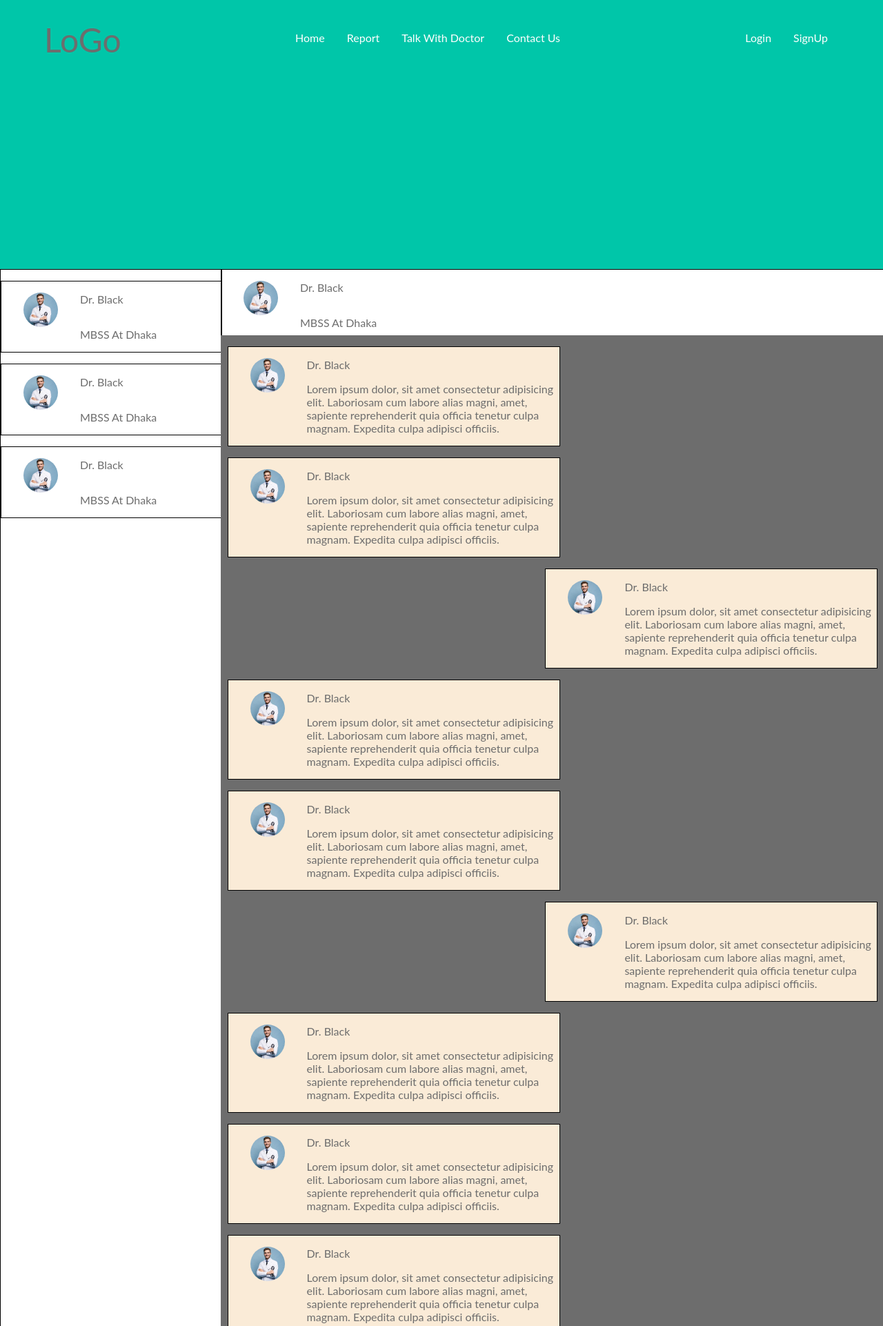
After one commit to raiyan-rahman03/CSB_Project, a Python web app: template Templates/chat_with_doctor.html in a window 1280 px wide. The commit adds this page. Shown: the top 1922 px of the page at 69% size. Run offline with Jinja, Linux system fonts and the light colour scheme; the template is opened without the code that fills it, so the values that code supplies are empty.

Commit message:
Homepage and Chat Page Layout Updated

```diff
--- /dev/null
+++ b/Templates/chat_with_doctor.html
@@ -0,0 +1,271 @@
+<html lang="en">
+  <head>
+    <meta charset="UTF-8" />
+    <meta name="viewport" content="width=device-width, initial-scale=1.0" />
+    <title>MedVisual</title>
+    <link rel="stylesheet" href="css/style.css" />
+    <link rel="stylesheet" href="css/owl.carousel.min.css" />
+    <link rel="stylesheet" href="css/owl.theme.default.min.css" />
+  </head>
+  <body>
+    <header>
+      <!-- Navbar -->
+      <nav>
+        <div class="container flex-row space_between">
+          <div class="flex-row space_around logo-icon-wrapper">
+            <div class="logo">LoGo</div>
+            <div class="icon-show-off" id="showContentButton">
+              <span>+</span>
+            </div>
+          </div>
+          <div class="nav-item">
+            <ul class="flex-row space_around">
+              <li><a href="">Home</a></li>
+              <li><a href="">Report</a></li>
+              <li><a href="">Talk With Doctor</a></li>
+              <li><a href="">Contact Us</a></li>
+            </ul>
+          </div>
+          <div class="user">
+            <ul class="flex-row space_around">
+              <li><a href="">Login</a></li>
+              <li><a href="">SignUp</a></li>
+            </ul>
+          </div>
+        </div>
+      </nav>
+    </header>
+
+    <section id="all-chat">
+      <div class="single-chat-acc flex-row">
+        <div class="single-chat-image">
+          <img src="Image/doctor_img.jpg" alt="" />
+        </div>
+        <div class="single-chat-acc-simple-details flex-column">
+          <p>Dr. Black</p>
+          <p>MBSS At Dhaka</p>
+        </div>
+      </div>
+      <div class="single-chat-acc flex-row">
+        <div class="single-chat-image">
+          <img src="Image/doctor_img.jpg" alt="" />
+        </div>
+        <div class="single-chat-acc-simple-details flex-column">
+          <p>Dr. Black</p>
+          <p>MBSS At Dhaka</p>
+        </div>
+      </div>
+      <div class="single-chat-acc flex-row">
+        <div class="single-chat-image">
+          <img src="Image/doctor_img.jpg" alt="" />
+        </div>
+        <div class="single-chat-acc-simple-details flex-column">
+          <p>Dr. Black</p>
+          <p>MBSS At Dhaka</p>
+        </div>
+      </div>
+    </section>
+
+    <section id="msg-option">
+      <div class="messege-header flex-row">
+        <div class="message-header-image">
+          <img src="Image/doctor_img.jpg" alt="" />
+        </div>
+        <div class="message-header-details flex-column">
+          <p>Dr. Black</p>
+          <p>MBSS At Dhaka</p>
+        </div>
+      </div>
+
+      <div class="all-msg">
+        <div class="single-msg-full">
+          <div class="single-msg flex-row left-msg">
+            <div class="msg-image">
+              <img src="Image/doctor_img.jpg" alt="" />
+            </div>
+            <div class="msges">
+              <p>Dr. Black</p>
+              <p class="actual-msg">
+                Lorem ipsum dolor, sit amet consectetur adipisicing elit.
+                Laboriosam cum labore alias magni, amet, sapiente reprehenderit
+                quia officia tenetur culpa magnam. Expedita culpa adipisci
+                officiis.
+              </p>
+            </div>
+          </div>
+        </div>
+        <div class="single-msg-full">
+          <div class="single-msg flex-row left-msg">
+            <div class="msg-image">
+              <img src="Image/doctor_img.jpg" alt="" />
+            </div>
+            <div class="msges">
+              <p>Dr. Black</p>
+              <p class="actual-msg">
+                Lorem ipsum dolor, sit amet consectetur adipisicing elit.
+                Laboriosam cum labore alias magni, amet, sapiente reprehenderit
+                quia officia tenetur culpa magnam. Expedita culpa adipisci
+                officiis.
+              </p>
+            </div>
+          </div>
+        </div>
+        <div class="single-msg-full">
+          <div class="single-msg flex-row right-msg">
+            <div class="msg-image">
+              <img src="Image/doctor_img.jpg" alt="" />
+            </div>
+            <div class="msges">
+              <p>Dr. Black</p>
+              <p class="actual-msg">
+                Lorem ipsum dolor, sit amet consectetur adipisicing elit.
+                Laboriosam cum labore alias magni, amet, sapiente reprehenderit
+                quia officia tenetur culpa magnam. Expedita culpa adipisci
+                officiis.
+              </p>
+            </div>
+          </div>
+        </div>
+        <div class="single-msg-full">
+          <div class="single-msg flex-row left-msg">
+            <div class="msg-image">
+              <img src="Image/doctor_img.jpg" alt="" />
+            </div>
+            <div class="msges">
+              <p>Dr. Black</p>
+              <p class="actual-msg">
+                Lorem ipsum dolor, sit amet consectetur adipisicing elit.
+                Laboriosam cum labore alias magni, amet, sapiente reprehenderit
+                quia officia tenetur culpa magnam. Expedita culpa adipisci
+                officiis.
+              </p>
+            </div>
+          </div>
+        </div>
+        <div class="single-msg-full">
+          <div class="single-msg flex-row left-msg">
+            <div class="msg-image">
+              <img src="Image/doctor_img.jpg" alt="" />
+            </div>
+            <div class="msges">
+              <p>Dr. Black</p>
+              <p class="actual-msg">
+                Lorem ipsum dolor, sit amet consectetur adipisicing elit.
+                Laboriosam cum labore alias magni, amet, sapiente reprehenderit
+                quia officia tenetur culpa magnam. Expedita culpa adipisci
+                officiis.
+              </p>
+            </div>
+          </div>
+        </div>
+        <div class="single-msg-full">
+          <div class="single-msg flex-row right-msg">
+            <div class="msg-image">
+              <img src="Image/doctor_img.jpg" alt="" />
+            </div>
+            <div class="msges">
+              <p>Dr. Black</p>
+              <p class="actual-msg">
+                Lorem ipsum dolor, sit amet consectetur adipisicing elit.
+                Laboriosam cum labore alias magni, amet, sapiente reprehenderit
+                quia officia tenetur culpa magnam. Expedita culpa adipisci
+                officiis.
+              </p>
+            </div>
+          </div>
+        </div>
+        <div class="single-msg-full">
+            <div class="single-msg flex-row left-msg">
+              <div class="msg-image">
+                <img src="Image/doctor_img.jpg" alt="" />
+              </div>
+              <div class="msges">
+                <p>Dr. Black</p>
+                <p class="actual-msg">
+                  Lorem ipsum dolor, sit amet consectetur adipisicing elit.
+                  Laboriosam cum labore alias magni, amet, sapiente reprehenderit
+                  quia officia tenetur culpa magnam. Expedita culpa adipisci
+                  officiis.
+                </p>
+              </div>
+            </div>
+        </div>
+          <div class="single-msg-full">
+            <div class="single-msg flex-row left-msg">
+              <div class="msg-image">
+                <img src="Image/doctor_img.jpg" alt="" />
+              </div>
+              <div class="msges">
+                <p>Dr. Black</p>
+                <p class="actual-msg">
+                  Lorem ipsum dolor, sit amet consectetur adipisicing elit.
+                  Laboriosam cum labore alias magni, amet, sapiente reprehenderit
+                  quia officia tenetur culpa magnam. Expedita culpa adipisci
+                  officiis.
+                </p>
+              </div>
+            </div>
+        </div>
+        <div class="single-msg-full">
+            <div class="single-msg flex-row left-msg">
+              <div class="msg-image">
+                <img src="Image/doctor_img.jpg" alt="" />
+              </div>
+              <div class="msges">
+                <p>Dr. Black</p>
+                <p class="actual-msg">
+                  Lorem ipsum dolor, sit amet consectetur adipisicing elit.
+                  Laboriosam cum labore alias magni, amet, sapiente reprehenderit
+                  quia officia tenetur culpa magnam. Expedita culpa adipisci
+                  officiis.
+                </p>
+              </div>
+            </div>
+        </div>
+        <div class="single-msg-full">
+            <div class="single-msg flex-row right-msg">
+              <div class="msg-image">
+                <img src="Image/doctor_img.jpg" alt="" />
+              </div>
+              <div class="msges">
+                <p>Dr. Black</p>
+                <p class="actual-msg">
+                  Lorem ipsum dolor, sit amet consectetur adipisicing elit.
+                  Laboriosam cum labore alias magni, amet, sapiente reprehenderit
+                  quia officia tenetur culpa magnam. Expedita culpa adipisci
+                  officiis.
+                </p>
+              </div>
+            </div>
+        </div>
+        <div class="single-msg-full">
+            <div class="single-msg flex-row left-msg">
+              <div class="msg-image">
+                <img src="Image/doctor_img.jpg" alt="" />
+              </div>
+              <div class="msges">
+                <p>Dr. Black</p>
+                <p class="actual-msg">
+                  Lorem ipsum dolor, sit amet consectetur adipisicing elit.
+                  Laboriosam cum labore alias magni, amet, sapiente reprehenderit
+                  quia officia tenetur culpa magnam. Expedita culpa adipisci
+                  officiis.
+                </p>
+              </div>
+            </div>
+        </div>
+      </div>
+
+      <div class="sent-msg">
+        <div>
+          <input type="text" placeholder="Give Your Question" />
+          <button>Send</button>
+        </div>
+      </div>
+    </section>
+
+    <script src="javascript/jquery.min.js"></script>
+    <script src="javascript/owl.carousel.min.js"></script>
+    <script src="javascript/script.js"></script>
+  </body>
+</html>
--- a/Templates/css/style.css
+++ b/Templates/css/style.css
@@ -72,8 +72,14 @@ a {
 
 /* ---------------- NavBar ---------------- */
 nav{
+    position: fixed;
     background-color: var(--second-bg);
+    width: 100%;
+    height: 15%;
 }
+
+
+
 nav ul li{
     padding: 1rem;
 }
@@ -195,3 +201,154 @@ nav ul li{
 .doctor-image img{
     width: 100%;
 }
+
+
+
+footer{
+    text-align: center;
+    background-color: var(--second-bg);
+}
+.about-us-footer ul{
+    margin: auto;
+    width: 50%;
+}
+
+
+
+
+
+
+
+
+
+
+
+
+
+
+
+
+
+
+
+
+
+#all-chat{
+    position: fixed;
+    top: 15%;
+    width: 25%;
+    height: 85%;
+    overflow: hidden;
+    border: 1px solid black;
+}
+
+.single-chat-acc{
+    width: 100%;
+    border: 1px solid black;
+    margin: 1rem 0rem;
+}
+
+.single-chat-image{
+    width: 50px;
+    height: 50px;
+    overflow: hidden;
+    border-radius: 100%;
+    margin: 1rem 2rem;
+}
+.single-chat-image img{
+    width: 100%;
+}
+
+
+#msg-option{
+    position: fixed;
+    width: 75%;
+    left: 25%;
+    top: 15%;
+}
+.messege-header{
+    height: 6rem;
+    overflow: hidden;
+    border: 1px solid black;
+    position: fixed;
+    width: 100%;
+}
+
+.message-header-image{
+    width: 50px;
+    height: 50px;
+    overflow: hidden;
+    border-radius: 100%;
+    margin: 1rem 2rem;
+}
+.message-header-image img{
+    width: 100%;
+}
+
+
+.sent-msg{
+    position: fixed;
+    bottom: 1%;
+    width: 100%;
+}
+.sent-msg input{
+    width: 40rem;
+    height: 3rem;
+    margin: 1rem;
+}
+.sent-msg button{
+    padding: 1rem 2rem;
+}
+.sent-msg div{
+    width: 85%;
+    margin: auto;
+}
+
+
+
+.all-msg {
+    position: absolute;
+    top: 6rem;
+    width: 100%;
+    height: 60vh;
+    overflow-x: hidden;
+    overflow-y: auto;
+    background: #6d6d6d;
+}
+.single-msg-full{
+    width: 100%;
+}
+.single-msg {
+    display: flex;
+    width: 50%;
+    overflow: hidden;
+    background-color: antiquewhite;
+    border: 1px solid black;
+    margin: 1rem 0;
+}
+
+.msg-image {
+    width: 50px;
+    height: 50px;
+    overflow: hidden;
+    border-radius: 100%;
+    margin: 1rem 2rem;
+}
+
+.msg-image img {
+    width: 100%;
+}
+
+.msges {
+    width: 75%;
+}
+
+.left-msg {
+    position: relative;
+    left: 1%;
+}
+
+.right-msg {
+    position: relative;
+    right: -49%;
+}
--- a/Templates/javascript/script.js
+++ b/Templates/javascript/script.js
@@ -25,7 +25,7 @@ function toggleContent() {
     const navContainer = document.querySelector('nav .container');
 
     const isContentVisible = navItem.style.display === 'block';
-
+    document.querySelector('nav').style.height = isContentVisible ? '15%' : '100%';
     navItem.style.display = isContentVisible ? 'none' : 'block';
     user.style.display = isContentVisible ? 'none' : 'block';
     navContainer.style.flexDirection = isContentVisible ? 'row' : 'column';
```
Also changed, not shown: Templates/index.html (+91 -29 lines), Templates/Image/doctor_img.jpg (added).
